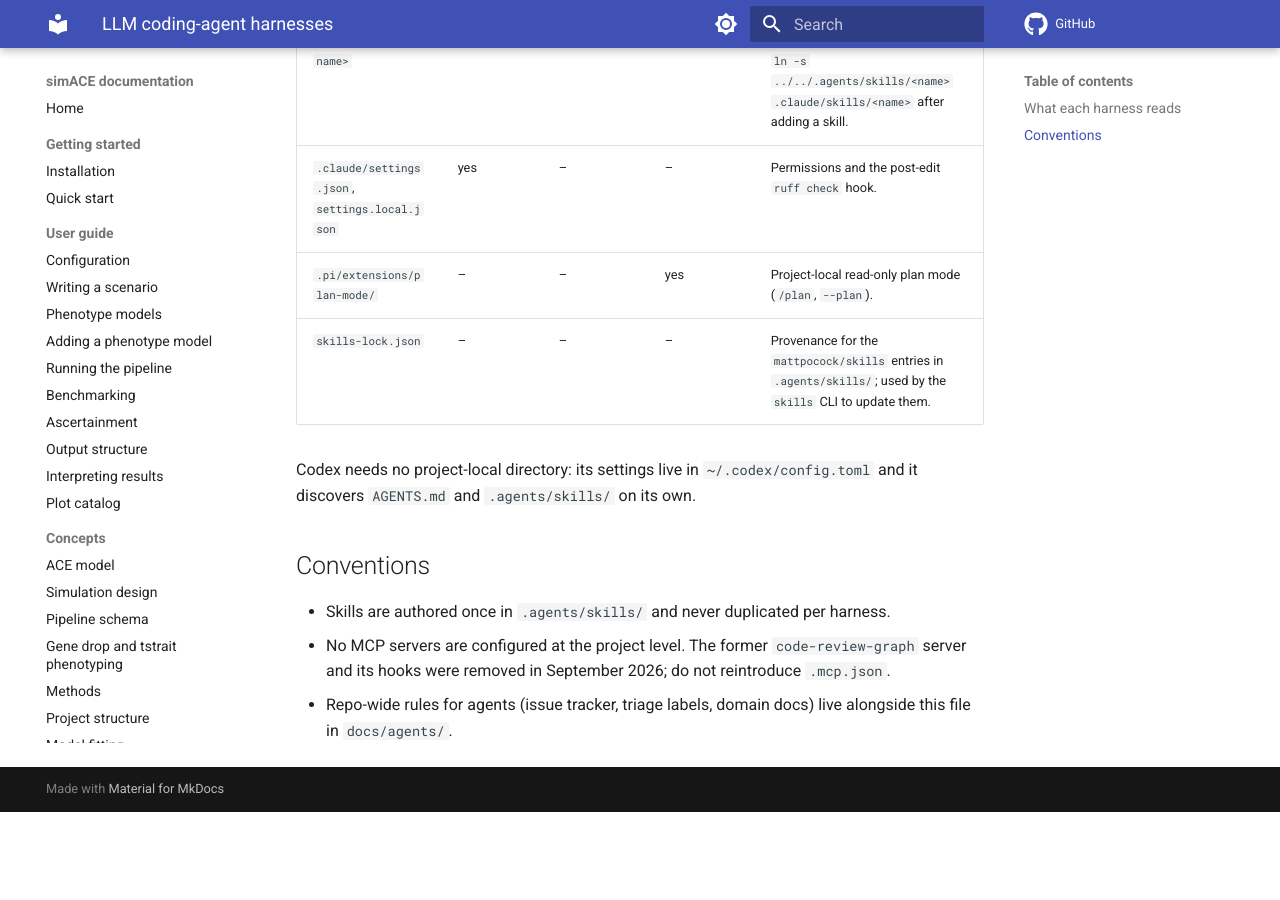
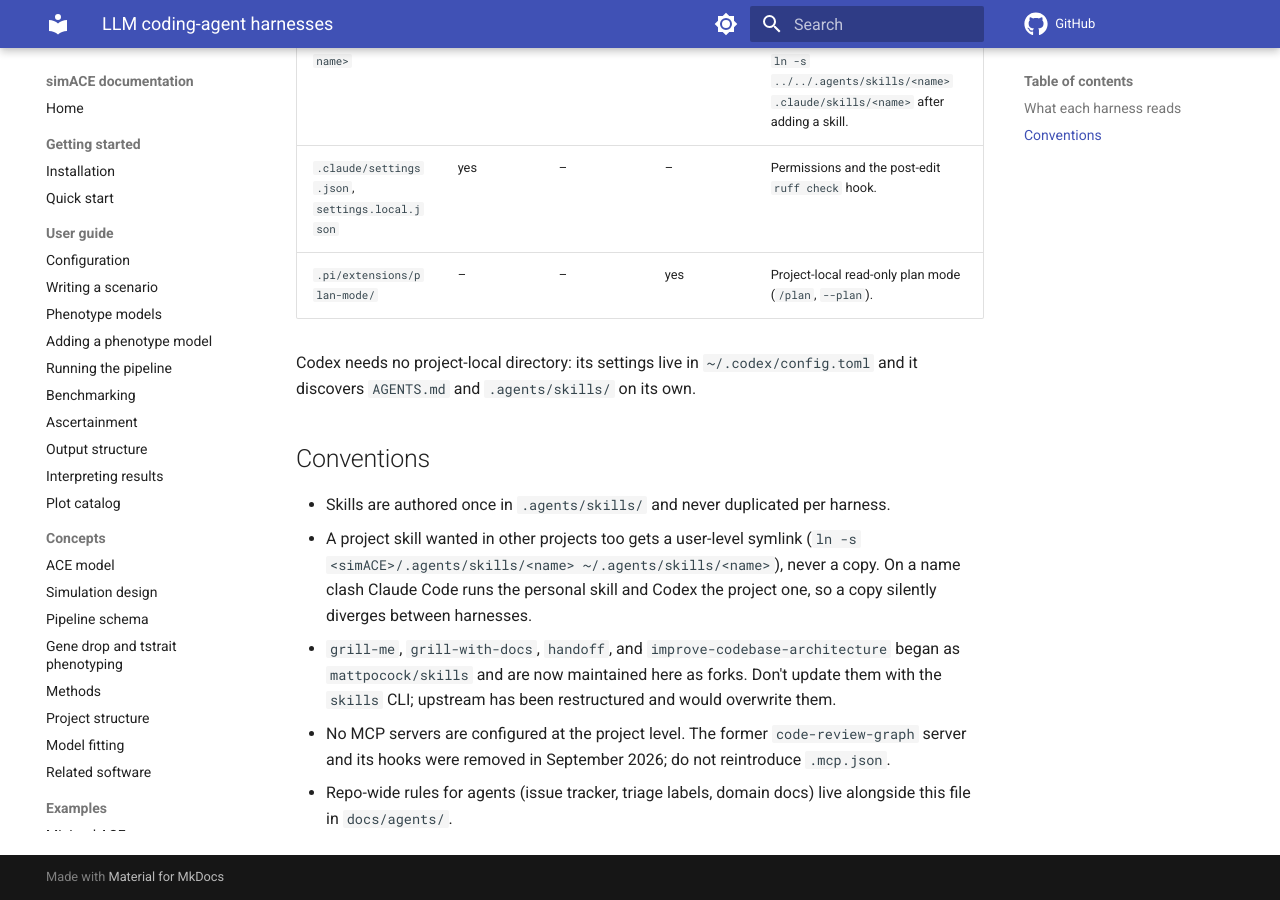
Before and after one commit to rwaples/simACE, an MkDocs documentation site: the page built from docs/agents/harnesses.md, in a window 1280 px wide and 900 px high, scrolled down 595 px. Built offline with MkDocs 1.6.1 and Material for MkDocs 9.7.7, drawn with Linux system fonts in a browser that asks for light colours; comment, search, counter and statistics services are not loaded; before the commit the page ends 1407 px from its top, so only the background shows below that.

Commit message:
Document user-level skill links and the forked mattpocock skills
Claude Code prefers a personal skill over a same-named project skill
while Codex prefers the project one, so a user-level copy of a project
skill silently diverges between harnesses. Share skills by symlink.

skills-lock.json is gone: the four mattpocock-derived skills are local
forks, and upstream's restructure would overwrite them on update.

```diff
--- a/docs/agents/harnesses.md
+++ b/docs/agents/harnesses.md
@@ -16,7 +16,6 @@
 | `.claude/skills/<name>` | yes | – | – | Symlinks into `.agents/skills/`; `ln -s ../../.agents/skills/<name> .claude/skills/<name>` after adding a skill. |
 | `.claude/settings.json`, `settings.local.json` | yes | – | – | Permissions and the post-edit `ruff check` hook. |
 | `.pi/extensions/plan-mode/` | – | – | yes | Project-local read-only plan mode (`/plan`, `--plan`). |
-| `skills-lock.json` | – | – | – | Provenance for the `mattpocock/skills` entries in `.agents/skills/`; used by the `skills` CLI to update them. |
 
 Codex needs no project-local directory: its settings live in `~/.codex/config.toml`
 and it discovers `AGENTS.md` and `.agents/skills/` on its own.
@@ -24,6 +23,13 @@
 ## Conventions
 
 - Skills are authored once in `.agents/skills/` and never duplicated per harness.
+- A project skill wanted in other projects too gets a user-level symlink
+  (`ln -s <simACE>/.agents/skills/<name> ~/.agents/skills/<name>`), never a copy.
+  On a name clash Claude Code runs the personal skill and Codex the project one, so
+  a copy silently diverges between harnesses.
+- `grill-me`, `grill-with-docs`, `handoff`, and `improve-codebase-architecture` began
+  as `mattpocock/skills` and are now maintained here as forks. Don't update them
+  with the `skills` CLI; upstream has been restructured and would overwrite them.
 - No MCP servers are configured at the project level. The former `code-review-graph`
   server and its hooks were removed in September 2026; do not reintroduce `.mcp.json`.
 - Repo-wide rules for agents (issue tracker, triage labels, domain docs) live alongside
```
